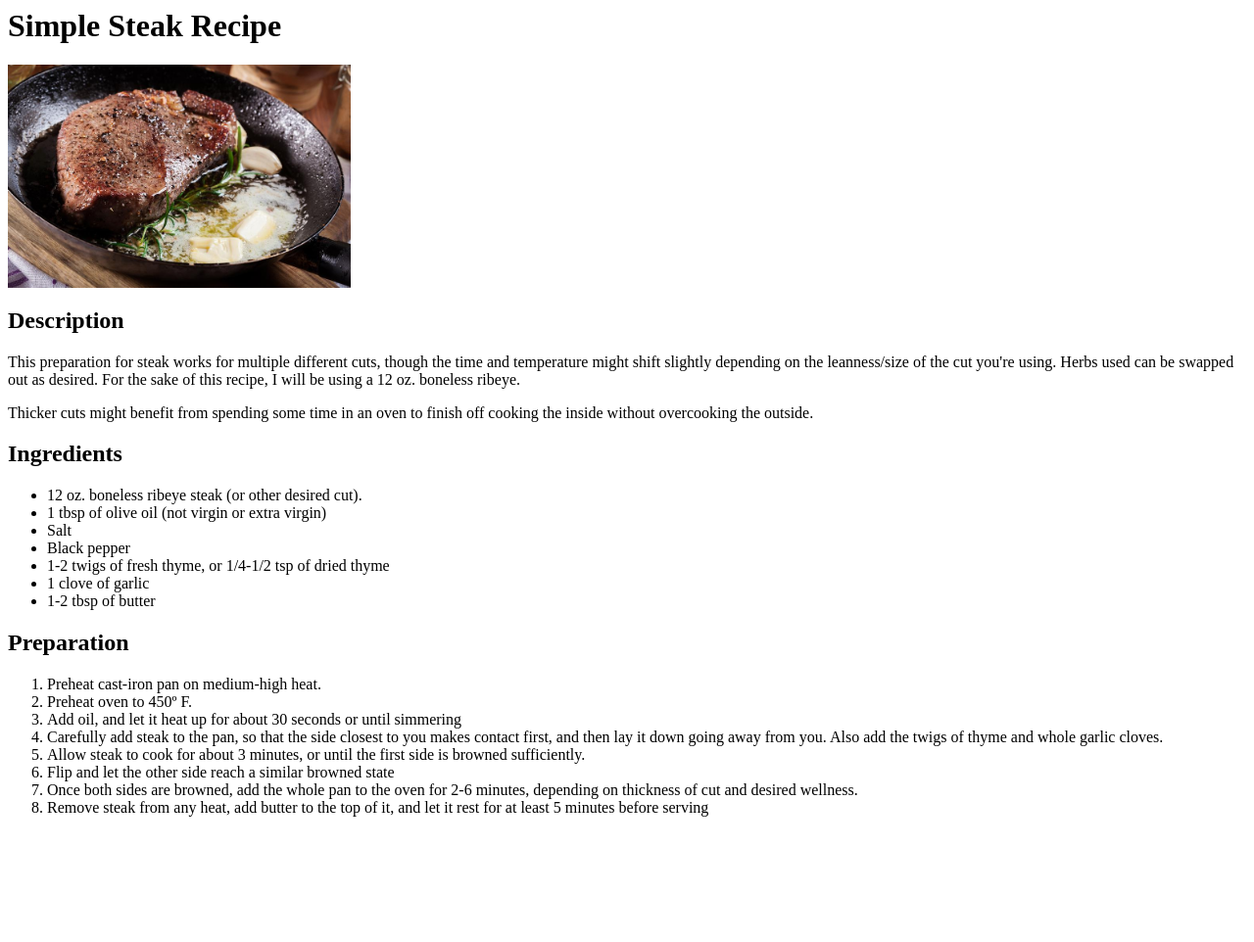
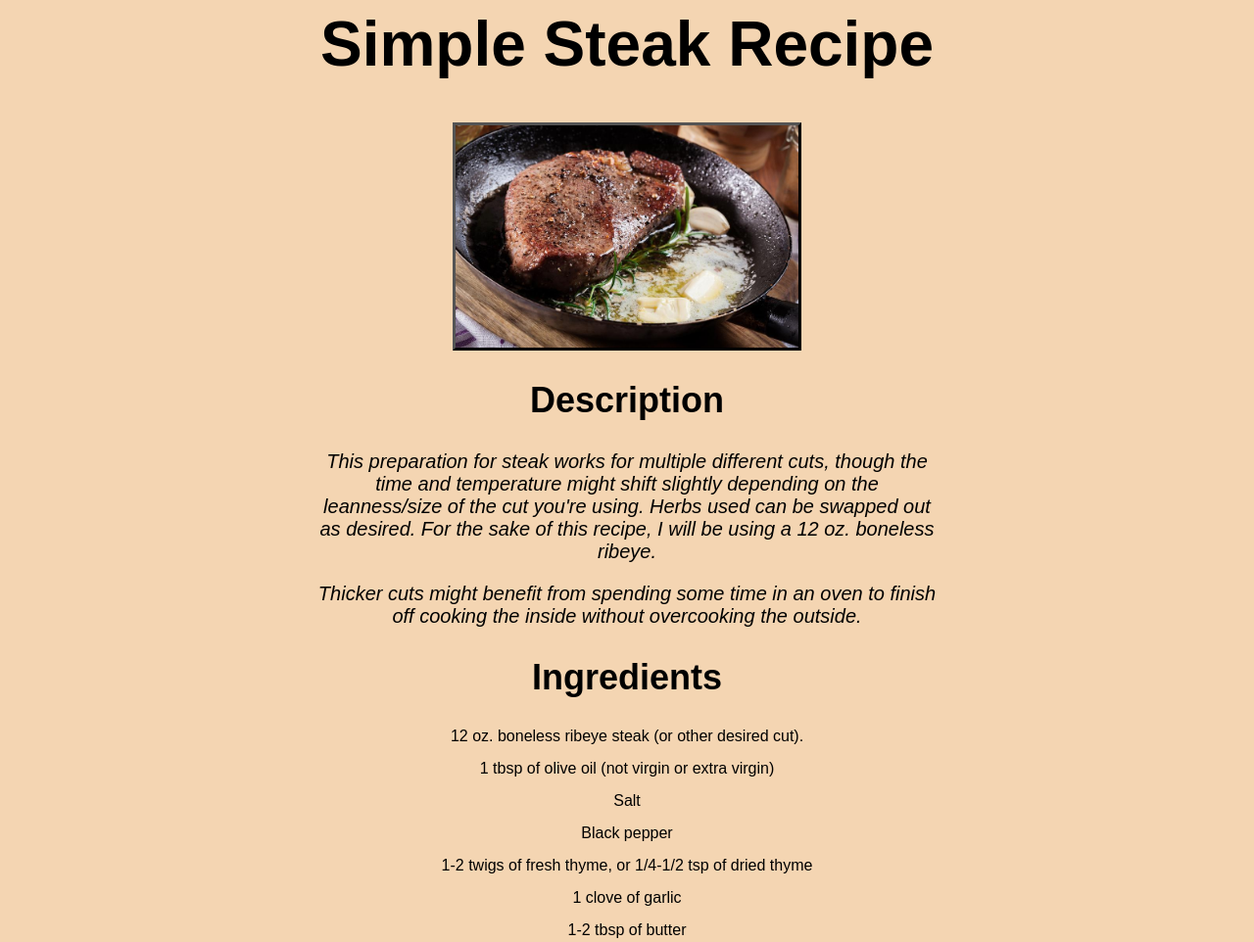
Before and after one commit to megalowdonny/odin-recipes, a plain HTML site: page recipes/steak.html in a window 1280 px wide. Shown: the top 962 px of the page at 98% size. Before the commit the page ends 850 px from the top, so only its background shows below. Drawn offline with Linux system fonts and the light colour scheme.

Commit message:
Should be all complete
Added divs and stylesheets for all pages, and everything should be easier to change if needed.

```diff
--- a/recipes/steak.html
+++ b/recipes/steak.html
@@ -3,16 +3,22 @@
   <head>
     <title>Simple Steak Recipe</title>
     <meta charset="UTF-8">
+    <link rel="stylesheet" href="style.css">
   </head>
 
-  <body>
+  <body class="steak">
+    <div class ="intro container">
       <h1>Simple Steak Recipe</h1>
       <img src="../images/steak.jpg" alt="Steak with butter and herbs in pan" width="350">
+    </div>
 
+    <div class="description container">
       <h2>Description</h2>
       <p>This preparation for steak works for multiple different cuts, though the time and temperature might shift slightly depending on the leanness/size of the cut you're using. Herbs used can be swapped out as desired. For the sake of this recipe, I will be using a 12 oz. boneless ribeye.</p>
       <p>Thicker cuts might benefit from spending some time in an oven to finish off cooking the inside without overcooking the outside.</p>
+    </div>
 
+    <div class="ingredients container">
       <h2>Ingredients</h2>
       <ul>
         <li>12 oz. boneless ribeye steak (or other desired cut).</li>
@@ -23,7 +29,9 @@
         <li>1 clove of garlic</li>
         <li>1-2 tbsp of butter</li>
       </ul>
+    </div>
 
+    <div class="preparation container">
       <h2>Preparation</h2>
       <ol>
         <li>Preheat cast-iron pan on medium-high heat.</li>
@@ -35,5 +43,6 @@
         <li>Once both sides are browned, add the whole pan to the oven for 2-6 minutes, depending on thickness of cut and desired wellness.</li>
         <li>Remove steak from any heat, add butter to the top of it, and let it rest for at least 5 minutes before serving</li>
       </ol>
+    </div>
   </body>
 </html>
--- /dev/null
+++ b/recipes/style.css
@@ -0,0 +1,57 @@
+* {
+  font-family: "Arial", sans-serif;
+  text-align: center;
+}
+
+h1 {
+  font-size: 64px;
+}
+
+h2 {
+  font-size: 36px;
+}
+
+p {
+  font-size: 20px;
+  font-style: italic;
+}
+
+ul, ol {
+  list-style: none;
+  padding-left: 0;
+}
+
+li {
+  margin-bottom: 15px;
+}
+
+img {
+  border: outset black;
+}
+
+.salsa{
+  background-color: #f4b2b2;
+}
+
+.shake {
+  background-color: #b2f4be;
+}
+
+.steak {
+  background-color: #f4d5b2;
+}
+
+.container {
+  display: block;
+  margin: auto;
+  position: relative;
+  width: 50%;
+}
+
+.intro {
+
+}
+
+.description {
+
+}
--- a/style.css
+++ b/style.css
@@ -1,26 +1,28 @@
 * {
   font-family: "Arial", sans-serif;
   text-align: center;
+  background-color: #ddf2fb ;
 }
 
 .header {
   text-align: center;
-  font-size: 48px;
+  font-size: 64px;
 }
 
 .title {
   font-size: 24px;
+  text-decoration: none;
 }
 
 .container {
-  padding-top: 20px;
-  padding-bottom: 20px;
+  padding-top: 30px;
+  padding-bottom: 30px;
 }
 
 img {
   height: 300px;
   width: auto;
-  padding-top: 20px;
+  padding-bottom: 20px;
 }
 .salsa {
   color: red;
```
Also changed, not shown: index.html (+9 -6 lines), recipes/salsa.html (+10 -1 lines), recipes/shake.html (+10 -1 lines), images/salsa-graphic.png, images/steak-graphic.png. Lines whose indentation alone changed are shown as unchanged.
